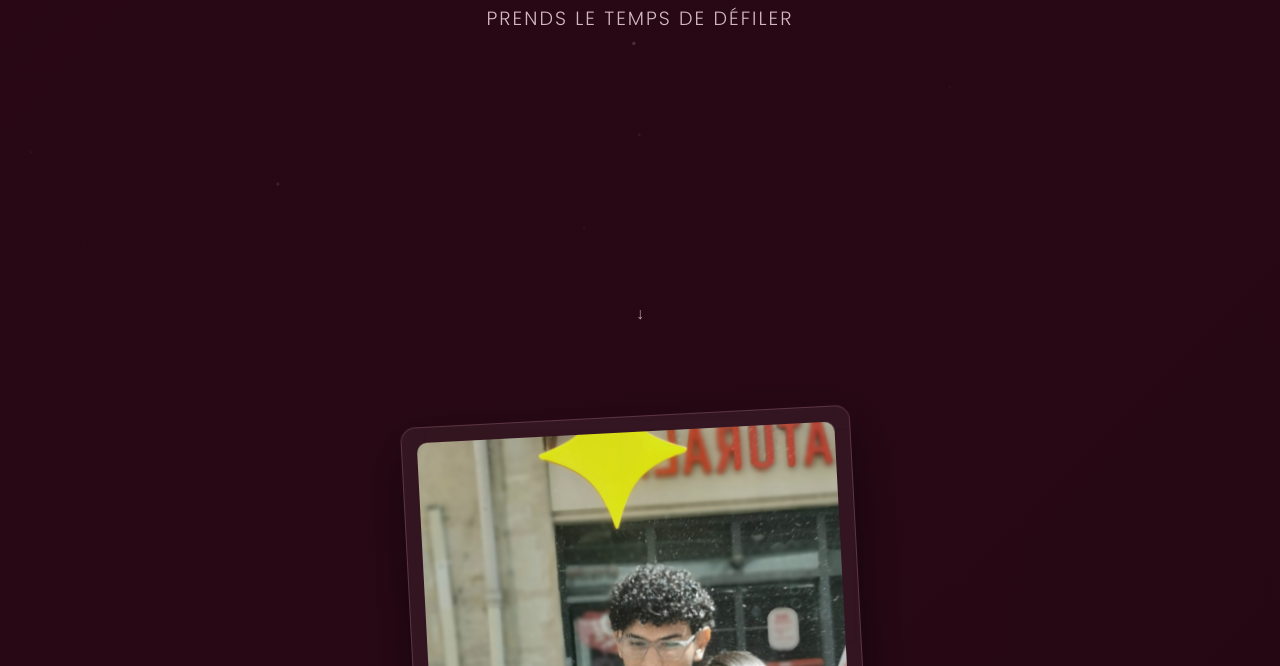
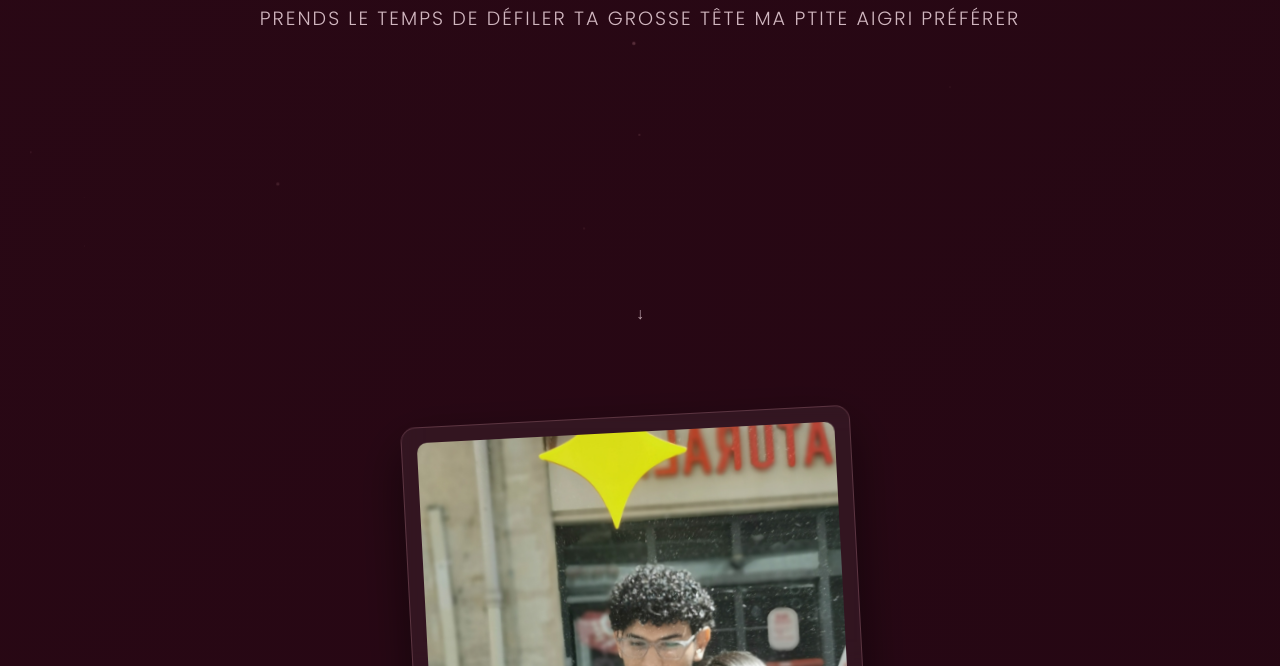
Before and after one commit to Pel-One/toi-moi, a plain HTML site: page index.html in a window 1280 px wide. Shown: the part 434-1100 px from the top of the page. Drawn offline with nearby package versions, Linux system fonts and the light colour scheme; a web font is replaced by a local one.

Commit message:
Update title and hero section text in index.html

```diff
--- a/index.html
+++ b/index.html
@@ -3,7 +3,7 @@
 <head>
     <meta charset="UTF-8">
     <meta name="viewport" content="width=device-width, initial-scale=1.0">
-    <title>Pour Toi ❤️</title>
+    <title>Pour Toi ma p'tite chérie d'amour❤️</title>
     <style>
         @import url('https://fonts.googleapis.com/css2?family=Playfair+Display:ital,wght@0,400;0,700;1,400&family=Poppins:wght@300&display=swap');
 
@@ -158,7 +158,7 @@
     <!-- Écran d'accueil -->
     <section class="hero">
         <h1>Toi & Moi</h1>
-        <p>Prends le temps de défiler</p>
+        <p>Prends le temps de défiler ta grosse tête ma ptite aigri préférer</p>
         <div class="scroll-indicator">↓</div>
     </section>
 
```
